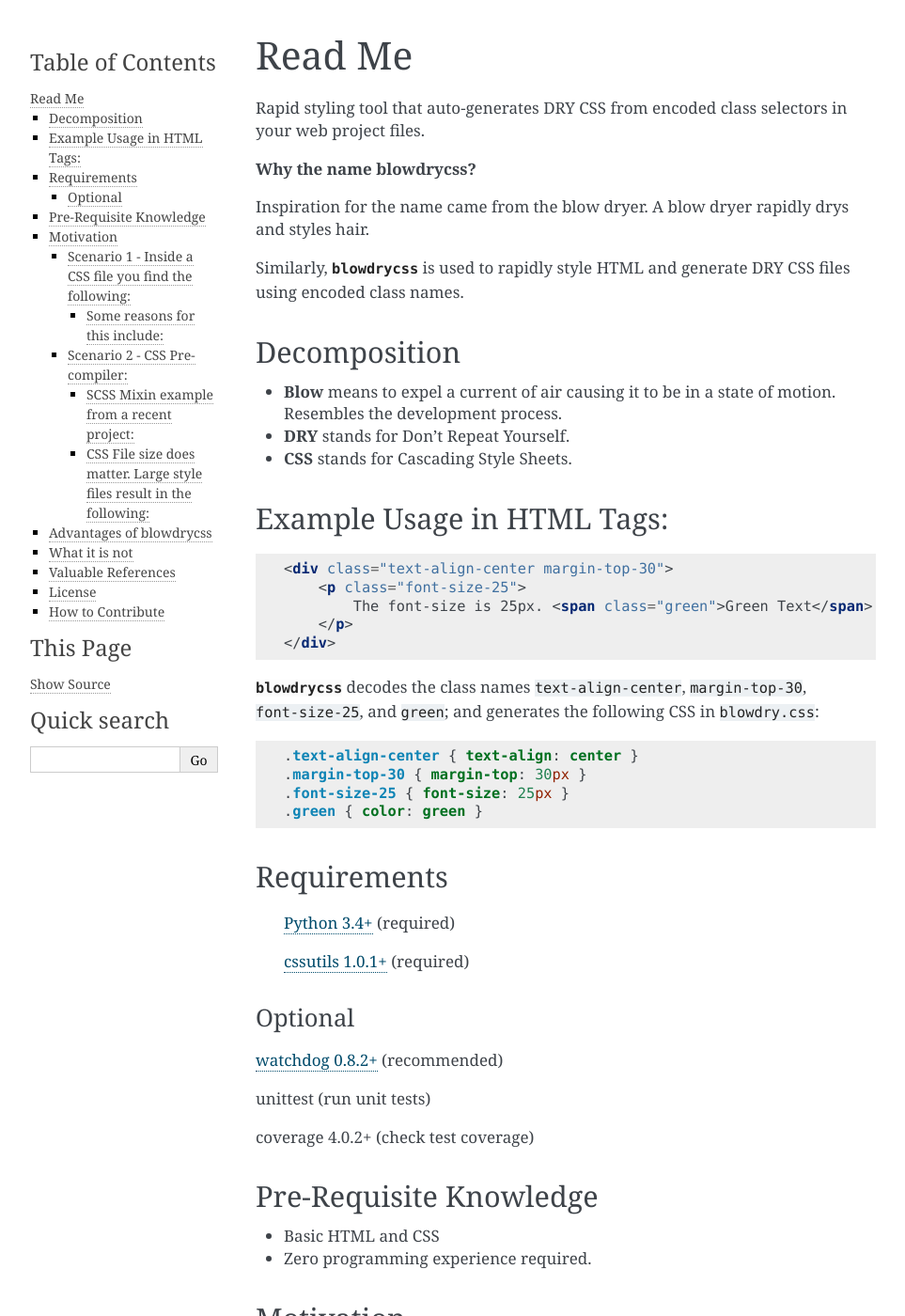
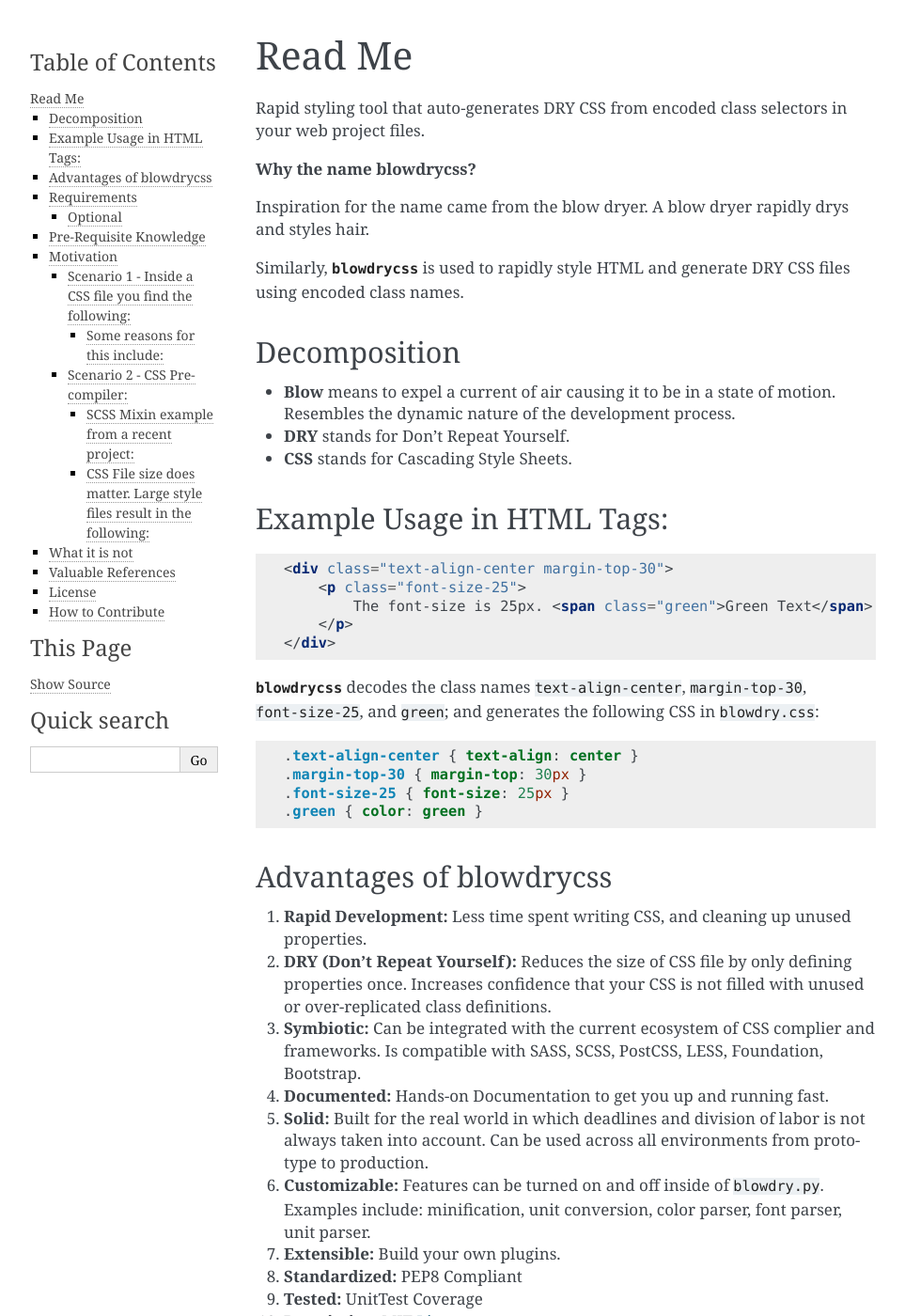
Before and after one commit to nueverest/blowdrycss, a Sphinx documentation site: the page built from docs/readme.rst, in a window 1280 px wide and 1400 px high. Shown: the whole window at 94% size, without its empty margins (148-1111 px from the left). Built offline with Sphinx 7.4.7, drawn with Linux system fonts in a browser that asks for light colours; some of the changed text lies outside the part shown.

Commit message:
Moved 'Advantages' up the readme. Made the titles bold.

```diff
--- a/docs/readme.rst
+++ b/docs/readme.rst
@@ -14,7 +14,7 @@
 Decomposition
 ~~~~~~~~~~~~~
 
--  **Blow** means to expel a current of air causing it to be in a state of motion. Resembles the development process.
+-  **Blow** means to expel a current of air causing it to be in a state of motion. Resembles the dynamic nature of the development process.
 -  **DRY** stands for Don't Repeat Yourself.
 -  **CSS** stands for Cascading Style Sheets.
 
@@ -40,21 +40,32 @@
     .font-size-25 { font-size: 25px }
     .green { color: green }
 
+Advantages of blowdrycss
+~~~~~~~~~~~~~~~~~~~~~~~~
+
+#. **Rapid Development:** Less time spent writing CSS, and cleaning up unused properties.
+#. **DRY (Don't Repeat Yourself):** Reduces the size of CSS file by only defining properties once. Increases confidence that your CSS is not filled with unused or over-replicated class definitions.
+#. **Symbiotic:** Can be integrated with the current ecosystem of CSS complier and frameworks. Is compatible with SASS, SCSS, PostCSS, LESS, Foundation, Bootstrap.
+#. **Documented:** Hands-on Documentation to get you up and running fast.
+#. **Solid:** Built for the real world in which deadlines and division of labor is not always taken into account. Can be used across all environments from prototype to production.
+#. **Customizable:** Features can be turned on and off inside of ``blowdry.py``. Examples include: minification, unit conversion, color parser, font parser, unit parser.
+#. **Extensible:** Build your own plugins.
+#. **Standardized:** PEP8 Compliant
+#. **Tested:** UnitTest Coverage
+#. **Permissive:** MIT :doc:`license`
+
 Requirements
 ~~~~~~~~~~~~
 
-    `Python 3.4+ <https://www.python.org/downloads/>`__ (required)
-
-    `cssutils 1.0.1+ <https://bitbucket.org/cthedot/cssutils>`__ (required)
+- `Python 3.4+ <https://www.python.org/downloads/>`__ (required)
+- `cssutils 1.0.1+ <https://bitbucket.org/cthedot/cssutils>`__ (required)
 
 Optional
 ''''''''
 
-`watchdog 0.8.2+ <https://pypi.python.org/pypi/watchdog/0.8.3>`__ (recommended)
-
-unittest (run unit tests)
-
-coverage 4.0.2+ (check test coverage)
+- `watchdog 0.8.2+ <https://pypi.python.org/pypi/watchdog/0.8.3>`__ (recommended)
+- unittest (run unit tests)
+- coverage 4.0.2+ (check test coverage)
 
 Pre-Requisite Knowledge
 ~~~~~~~~~~~~~~~~~~~~~~~
@@ -148,20 +159,6 @@
 -  Increase the amount of time required to implement new changes and
    deprecate features.
 
-Advantages of blowdrycss
-~~~~~~~~~~~~~~~~~~~~~~~~
-
-#. Rapid Development: Less time spent writing CSS, and cleaning up unused properties.
-#. DRY (Don't Repeat Yourself): Reduces the size of CSS file by only defining properties once. Increases confidence that your CSS is not filled with unused or over-replicated class definitions.
-#. Symbiotic: Can be integrated with the current ecosystem of CSS complier and frameworks. Is compatible with SASS, SCSS, PostCSS, LESS, Foundation, Bootstrap.
-#. Documented: Hands-on Documentation to get you up and running fast.
-#. Solid: Built for the real world in which deadlines and division of labor is not always taken into account. Can be used across all environments from prototype to production.
-#. Customizable: Features can be turned on and off inside of ``blowdry.py``. Examples include: minification, unit conversion, color parser, font parser, unit parser.
-#. Extensible: Build your own plugins.
-#. Standardized: PEP8 Compliant
-#. Tested: UnitTest Coverage
-#. Permissive: MIT :doc:`license`
-
 What it is not
 ~~~~~~~~~~~~~~
 
```
Also changed, not shown: README.md (+12 -12 lines).
